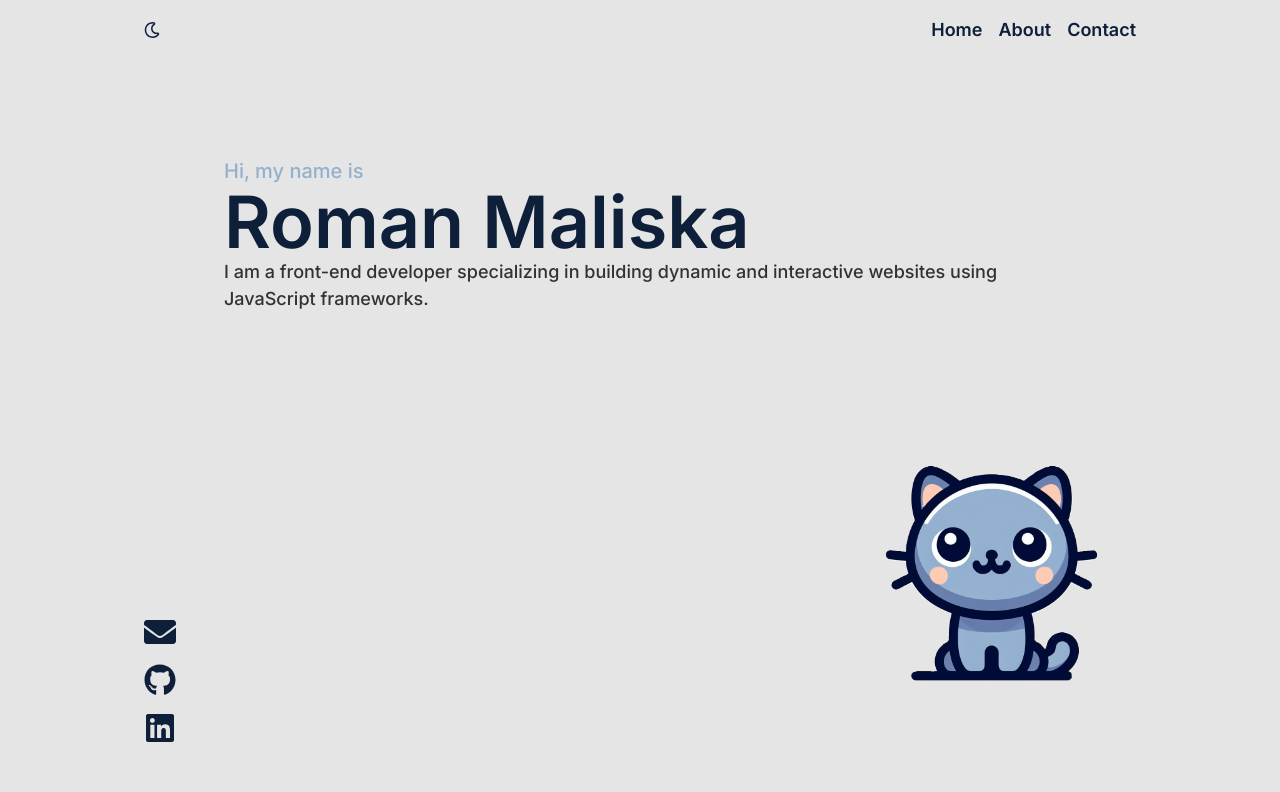
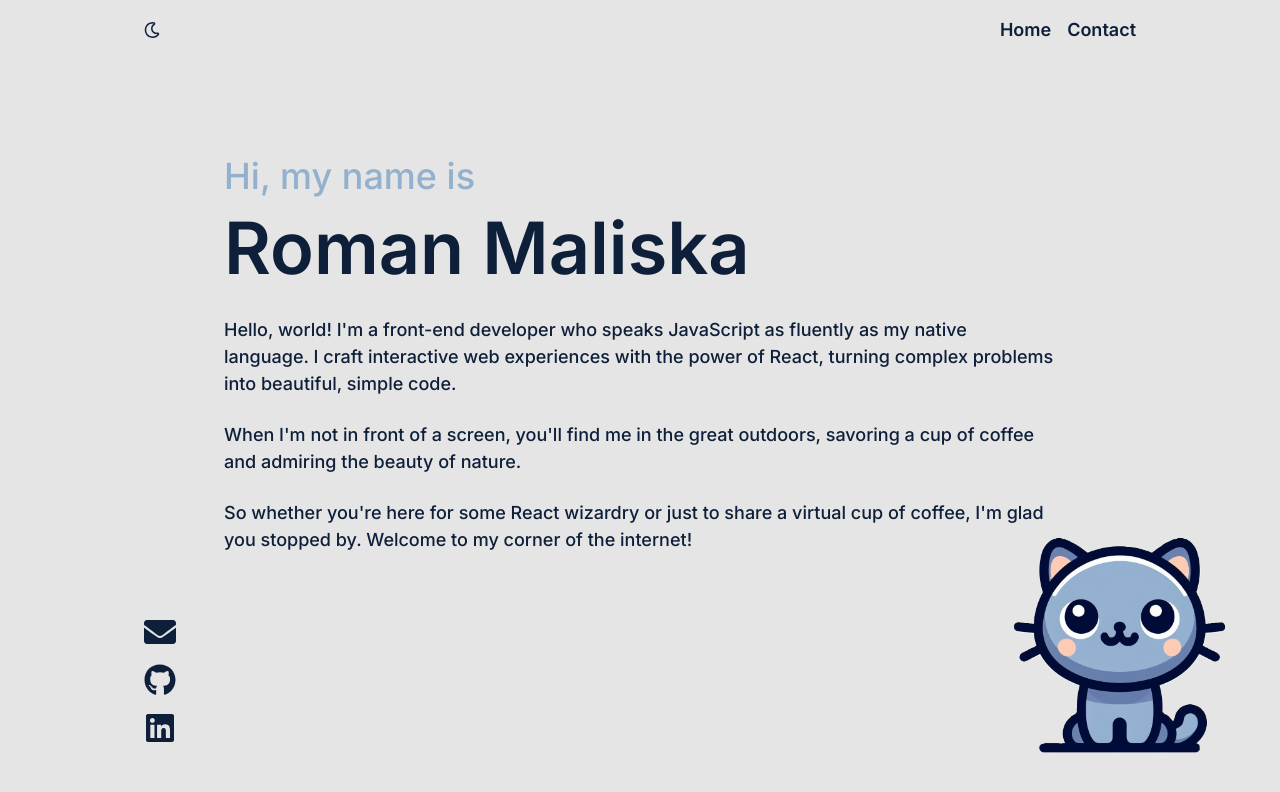
Before and after one commit to Romanmaliska/portfolio, a Next.js app: page / in a window 1280 px wide. Shown: the top 792 px of the page. Built offline with nearby package versions, Linux system fonts and the light colour scheme.

Commit message:
feat: fix bundary error

```diff
--- a/src/app/about/page.tsx
+++ /dev/null
@@ -1,38 +0,0 @@
-import Image from "next/image";
-
-export default function About() {
-  return (
-    <main className="p-12 sm:p-16 mx-auto">
-      <h1 className="pb-8 sm:pb-12 text-2xl sm:text-3xl font-semibold leading-10 tracking-wide text-black dark:text-white">
-        About Me
-      </h1>
-      <section className="flex gap-8">
-        <div>
-          <p className="pb-4 sm:pb-6 leading-normal text-lg text-black dark:text-white font-medium">
-            Hello, world! I&apos;m a front-end developer who speaks JavaScript
-            as fluently as my native language. I craft interactive web
-            experiences with the power of React, turning complex problems into
-            beautiful, simple code.
-          </p>
-          <p className="pb-4 sm:pb-6 leading-normal text-lg text-black dark:text-white font-medium">
-            When I&apos;m not in front of a screen, you&apos;ll find me in the
-            great outdoors, savoring a cup of coffee and admiring the beauty of
-            nature.
-          </p>
-          <p className="pb-4 sm:pb-6 leading-normal text-lg  text-black dark:text-white font-medium">
-            So whether you&apos;re here for some React wizardry or just to share
-            a virtual cup of coffee, I&apos;m glad you stopped by. Welcome to my
-            corner of the internet!
-          </p>
-        </div>
-        <Image
-          className="hidden sm:block"
-          src="/programmer.jpg"
-          alt="hero"
-          width={320}
-          height={320}
-        />
-      </section>
-    </main>
-  );
-}
--- a/src/app/components/about.tsx
+++ b/src/app/components/about.tsx
@@ -1,15 +1,26 @@
 export default function About() {
   return (
     <main className="p-12 lg:p-24">
-      <p className="leading-normal text-xl text-blue font-medium">
+      <p className="leading-normal pb-4 text-2xl sm:text-4xl text-blue font-medium">
         Hi, my name is
       </p>
-      <h1 className="leading-normal text-4xl sm:text-7xl text-black dark:text-white font-semibold capitalize">
+      <h1 className="leading-normal pb-8 text-4xl sm:text-7xl text-black dark:text-white font-semibold capitalize">
         roman maliska
       </h1>
-      <p className="leading-normal text-lg text-black-light  dark:text-white-dark font-medium">
-        I am a front-end developer specializing in building dynamic and
-        interactive websites using JavaScript frameworks.
+      <p className="pb-4 sm:pb-6 leading-normal text-lg text-black dark:text-white font-medium">
+        Hello, world! I&apos;m a front-end developer who speaks JavaScript as
+        fluently as my native language. I craft interactive web experiences with
+        the power of React, turning complex problems into beautiful, simple
+        code.
+      </p>
+      <p className="pb-4 sm:pb-6 leading-normal text-lg text-black dark:text-white font-medium">
+        When I&apos;m not in front of a screen, you&apos;ll find me in the great
+        outdoors, savoring a cup of coffee and admiring the beauty of nature.
+      </p>
+      <p className="pb-4 sm:pb-6 leading-normal text-lg  text-black dark:text-white font-medium">
+        So whether you&apos;re here for some React wizardry or just to share a
+        virtual cup of coffee, I&apos;m glad you stopped by. Welcome to my
+        corner of the internet!
       </p>
     </main>
   );
--- a/src/app/components/navbar.tsx
+++ b/src/app/components/navbar.tsx
@@ -1,8 +1,9 @@
 import Link from "next/link";
 import ThemeSwitcher from "./themeSwitcher";
 
+const links = ["Home", "Contact"];
+
 export default function Navbar() {
-  const links = ["Home", "About", "Contact"];
   const IconProps = {
     className: "w-5 h-5 cursor-pointer",
   };
--- a/src/app/components/socialbar.tsx
+++ b/src/app/components/socialbar.tsx
@@ -6,6 +6,7 @@ import { usePathname } from "next/navigation";
 import { FaGithub, FaEnvelope, FaLinkedin } from "react-icons/fa";
 
 import ContactMe from "./contactMe";
+import { Suspense } from "react";
 
 export default function Socialbar() {
   const pathName = usePathname();
@@ -15,7 +16,9 @@ export default function Socialbar() {
       <Link href={`${pathName}?dialog=true`}>
         <FaEnvelope className="h-8 w-8" />
       </Link>
-      <ContactMe />
+      <Suspense fallback={null}>
+        <ContactMe />
+      </Suspense>
       <a
         href="https://github.com/Romanmaliska"
         target="_blank"
--- a/src/app/components/themeSwitcher.tsx
+++ b/src/app/components/themeSwitcher.tsx
@@ -1,10 +1,21 @@
 "use client";
 
 import { useTheme } from "next-themes";
+import { useEffect, useState } from "react";
 import { FaRegMoon, FaRegSun } from "react-icons/fa";
 
 export default function ThemeSwitcher() {
-  const { setTheme, resolvedTheme } = useTheme();
+  const [mounted, setMounted] = useState(false);
+  const { resolvedTheme, setTheme } = useTheme();
+
+  useEffect(() => {
+    setMounted(true);
+  }, []);
+
+  if (!mounted) {
+    return null;
+  }
+
   const IconProps = { className: "cursor-pointer", width: 36, height: 36 };
 
   return resolvedTheme === "dark" ? (
--- a/src/app/components/ui/hero.tsx
+++ b/src/app/components/ui/hero.tsx
@@ -3,7 +3,7 @@ import Image from "next/image";
 export default function Hero() {
   return (
     <Image
-      className="ml-auto"
+      className="absolute bottom-0 right-0"
       src={`/hero.png`}
       alt="Picture of the cat"
       width={320}
--- a/src/app/contact/page.tsx
+++ b/src/app/contact/page.tsx
@@ -1,7 +1,3 @@
-
-
 export default function page() {
-  return (
-    <div>page</div>
-  )
+  return <div></div>;
 }
```
